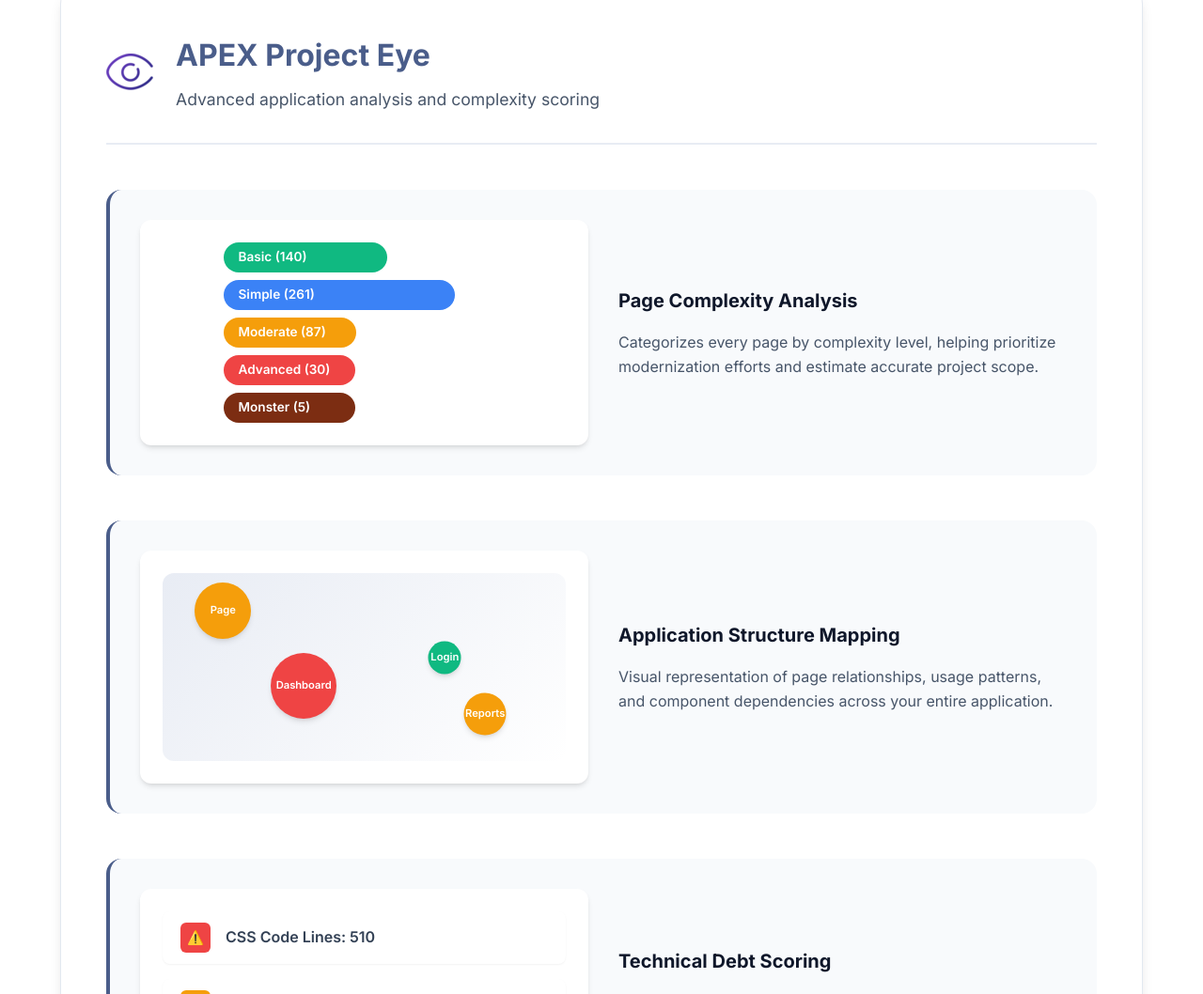
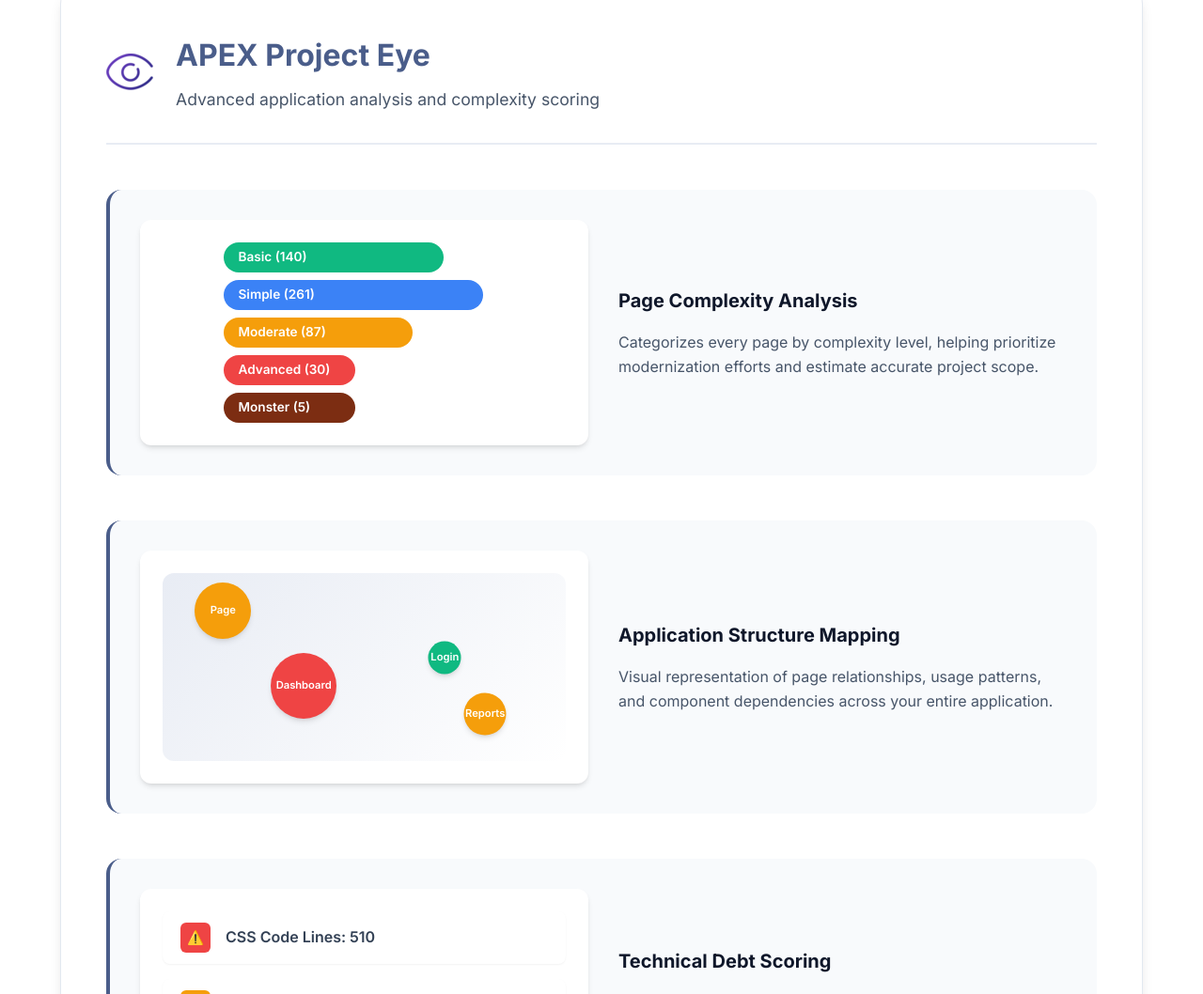
Before and after one commit to goflygirl/uc_apex_upgrades_landing, a plain HTML site: page index.html in a window 1280 px wide. Shown: the part 3661-4719 px from the top of the page at 94% size. Drawn offline with Linux system fonts and the light colour scheme.

```diff
--- a/index.html
+++ b/index.html
@@ -275,16 +275,16 @@
                         <div class="tool-feature">
                             <div class="feature-visual">
                                 <div class="complexity-chart">
-                                    <div class="complexity-bar basic" style="--percentage: 58%">
+                                    <div class="complexity-bar basic" style="--percentage: 78%">
                                         <span>Basic (140)</span>
                                     </div>
-                                    <div class="complexity-bar simple" style="--percentage: 82%">
+                                    <div class="complexity-bar simple" style="--percentage: 92%">
                                         <span>Simple (261)</span>
                                     </div>
-                                    <div class="complexity-bar moderate" style="--percentage: 47%">
+                                    <div class="complexity-bar moderate" style="--percentage: 67%">
                                         <span>Moderate (87)</span>
                                     </div>
-                                    <div class="complexity-bar advanced" style="--percentage: 26%">
+                                    <div class="complexity-bar advanced" style="--percentage: 36%">
                                         <span>Advanced (30)</span>
                                     </div>
                                     <div class="complexity-bar monster" style="--percentage: 1%">
```
